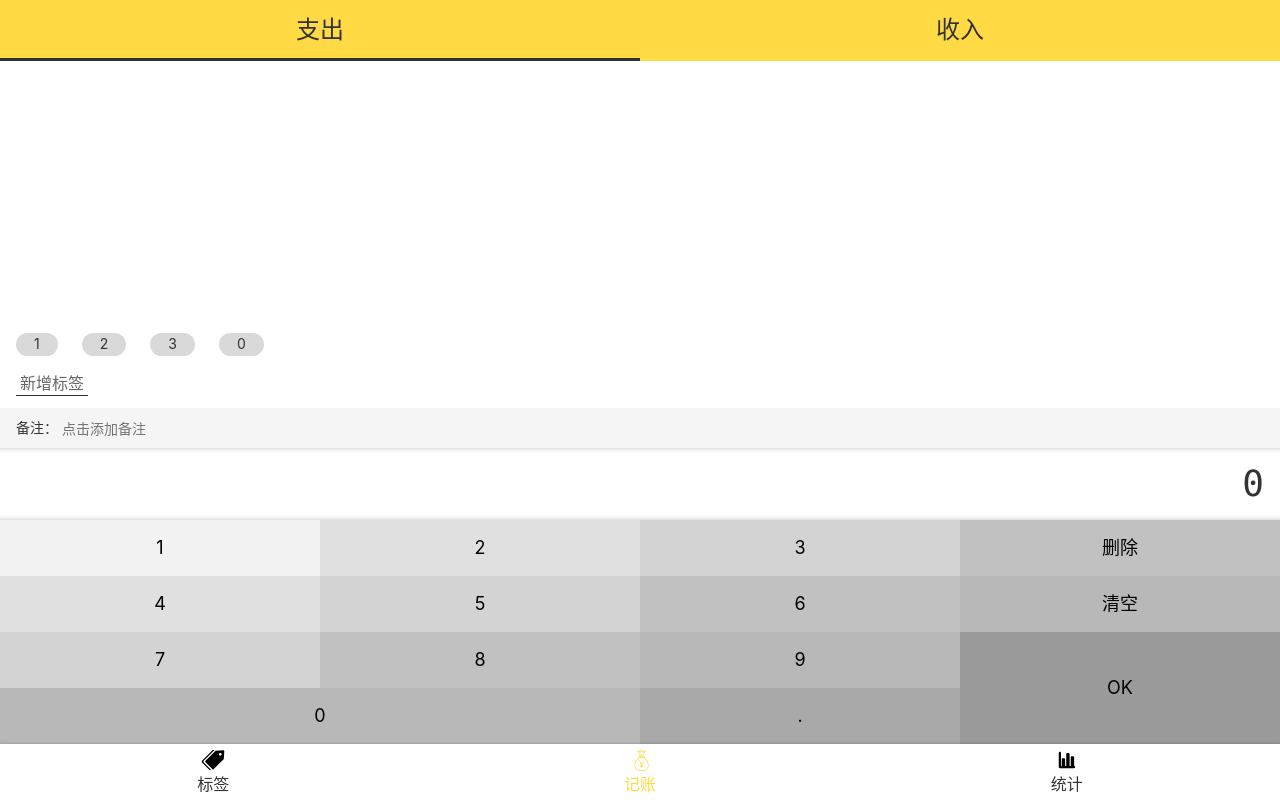
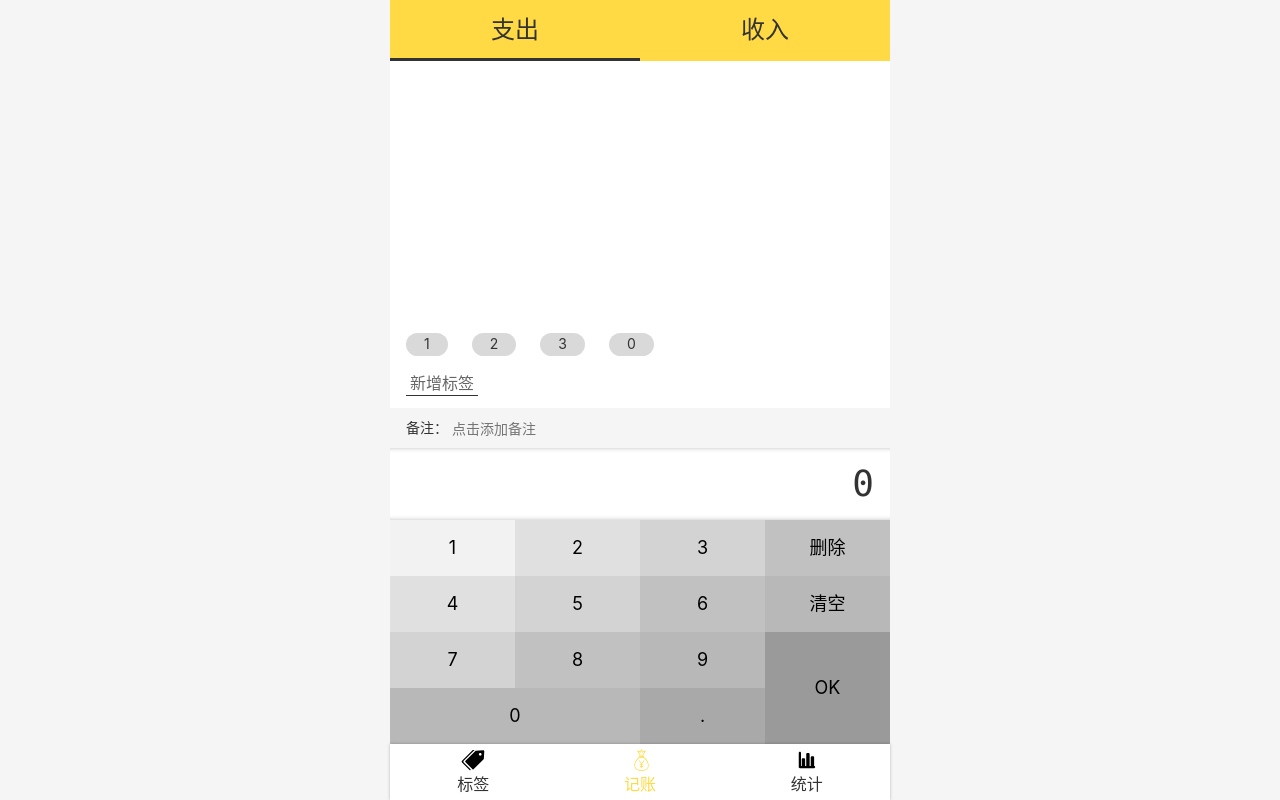
Before and after one commit to alertguo/mango-react-echarts, a React app: page /label#/money in a window 1280 px wide. Built offline with nearby package versions, Linux system fonts and the light colour scheme.

Commit message:
添加最大宽度

```diff
--- a/src/App.tsx
+++ b/src/App.tsx
@@ -10,7 +10,9 @@ import {EditLabel} from './views/EditLabel';
 
 
 const AppWrapper = styled.div`
+  max-width: 500px;
   color: #333;
+  margin: 0 auto;
 `;
 
 function App() {
```
